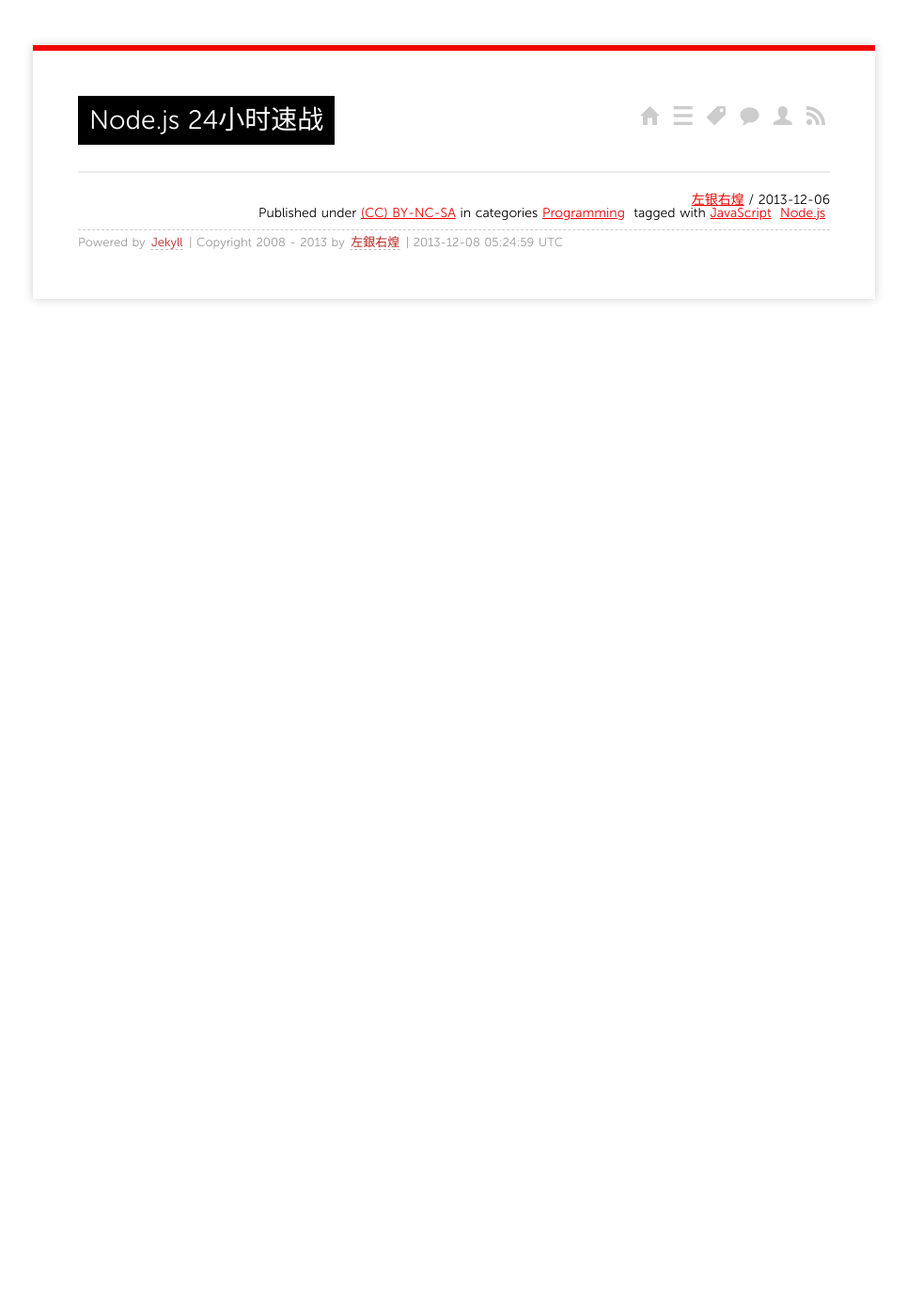
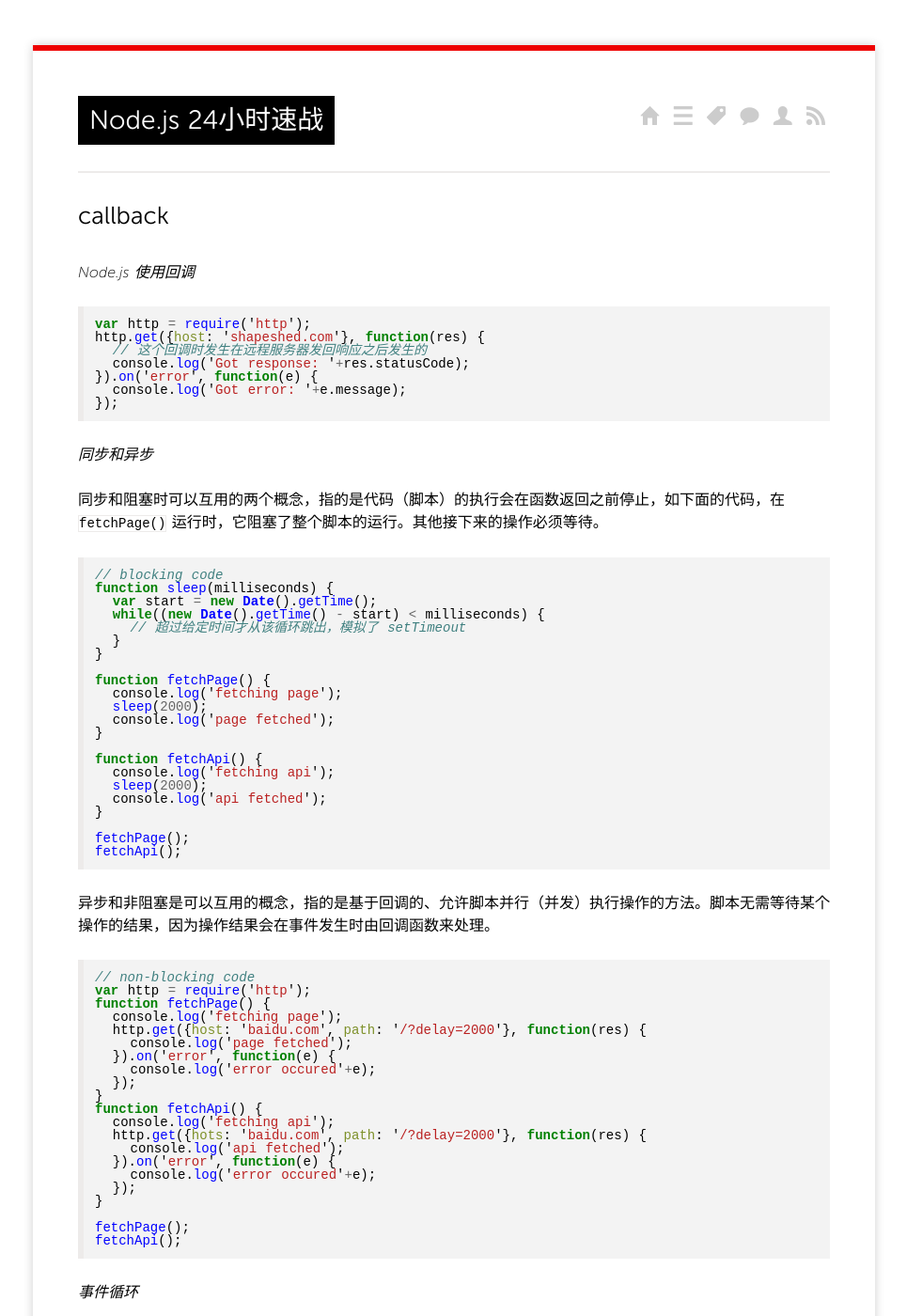
Before and after one commit to grahamle/grahamle.github.com, a Jekyll site: the page built from _posts/2013/12/2013-12-06-Node.js24小时.md, in a window 1280 px wide and 1400 px high. Shown: the whole window at 94% size, without its empty margins (157-1122 px from the left). Built offline with Jekyll 4.4.1, drawn with Linux system fonts in a browser that asks for light colours; Markdown is read by kramdown in place of the engine named in the settings; comment, search, counter and statistics services are not loaded; some of the changed text lies outside the part shown.

Commit message:
更新Node.js-24小时速战

```diff
--- a/_posts/2013/12/2013-12-06-Node.js24小时.md
+++ b/_posts/2013/12/2013-12-06-Node.js24小时.md
@@ -7,3 +7,83 @@
 - JavaScript
 - Node.js
 ---
+
+## callback
+*Node.js 使用回调*
+
+{% highlight javascript %}
+var http = require('http');
+http.get({host: 'shapeshed.com'}, function(res) {
+  // 这个回调时发生在远程服务器发回响应之后发生的
+  console.log('Got response: '+res.statusCode);
+}).on('error', function(e) {
+  console.log('Got error: '+e.message);
+});
+{% endhighlight %}
+
+*同步和异步*
+
+同步和阻塞时可以互用的两个概念，指的是代码（脚本）的执行会在函数返回之前停止，如下面的代码，在 `fetchPage()` 运行时，它阻塞了整个脚本的运行。其他接下来的操作必须等待。
+
+{% highlight javascript %}
+// blocking code
+function sleep(milliseconds) {
+  var start = new Date().getTime();
+  while((new Date().getTime() - start) < milliseconds) {
+    // 超过给定时间才从该循环跳出，模拟了 setTimeout
+  }
+}
+
+function fetchPage() {
+  console.log('fetching page');
+  sleep(2000);
+  console.log('page fetched');
+}
+
+function fetchApi() {
+  console.log('fetching api');
+  sleep(2000);
+  console.log('api fetched');
+}
+
+fetchPage();
+fetchApi();
+{% endhighlight %}
+
+异步和非阻塞是可以互用的概念，指的是基于回调的、允许脚本并行（并发）执行操作的方法。脚本无需等待某个操作的结果，因为操作结果会在事件发生时由回调函数来处理。
+{% highlight javascript %}
+// non-blocking code
+var http = require('http');
+function fetchPage() {
+  console.log('fetching page');
+  http.get({host: 'baidu.com', path: '/?delay=2000'}, function(res) {
+    console.log('page fetched');
+  }).on('error', function(e) {
+    console.log('error occured'+e);
+  });
+}
+function fetchApi() {
+  console.log('fetching api');
+  http.get({hots: 'baidu.com', path: '/?delay=2000'}, function(res) {
+    console.log('api fetched');
+  }).on('error', function(e) {
+    console.log('error occured'+e);
+  });
+}
+
+fetchPage();
+fetchApi();
+{% endhighlight %}
+
+*事件循环*
+
+该机制是确保 Node.js 可以使用回调进行工作的基石。**事件循环使得系统可以将回调函数先保存起来，而后当事件发生时再运行**。而事件可以是数据库返回数据，也可以是http请求返回数据等。控制流在事件发生后需要执行回调时会回到需要的位置上。
+使用基于事件循环进行编程，实际上关键思想是，*将代码围绕着事件来构架而不是按照期待中的输入顺序来构架*。
+
+由于Js中的事件循环以单一进程为基础，所以为了确保高性能，需要遵循以下规则：
+
+- 函数必须快速返回
+- 函数不得阻塞
+- 长时间运行的操作必须移到另一个进程中
+
+由于以上的第三点，如果程序或函数需要长时间运行才能完成处理，那么事件循环就不是个好选择。Node.js 所不适合的地方包括处理大量数据或者长时间运行计算等。*Node.js 旨在在网络中推送数据并瞬间完成*。
```
